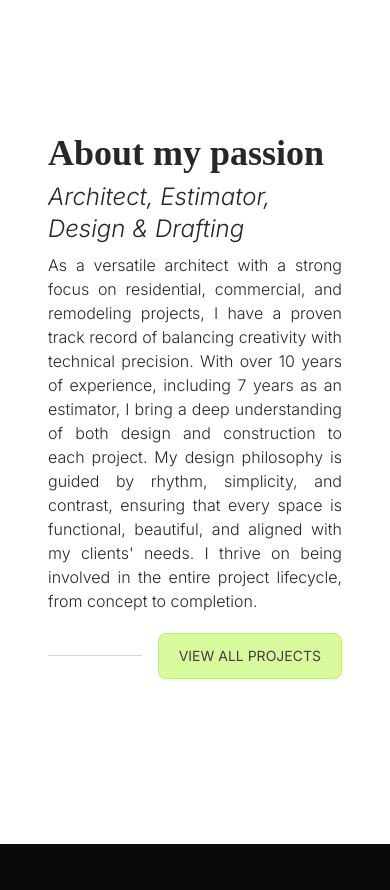
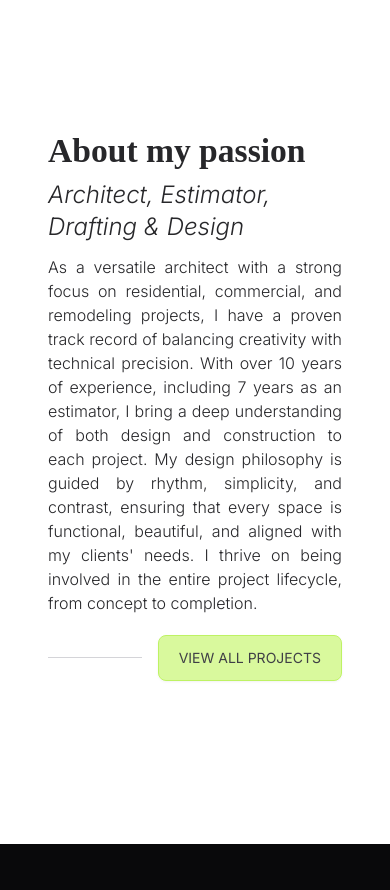
Before and after one commit to liz-garcia/architect-portfolio, a React (Vite) app in the folder client/: page / in a window 390 px wide. Shown: the part 860-1750 px from the top of the page. Built offline with nearby package versions, Linux system fonts and the light colour scheme; a web font is replaced by a local one.

Commit message:
Fixed issues in xs screens.

```diff
--- a/client/src/pages/About/AboutMeSection.jsx
+++ b/client/src/pages/About/AboutMeSection.jsx
@@ -5,12 +5,12 @@ const aboutMeStyle =
   "px-28 pt-16 pb-10 md:pb-8 sm:pb-16 flex md:flex-col lg:flex-row gap-4 md:gap-2 sm:gap-4 justify-center sm:h-screen sm:px-16 sm:mx-2 xs:h-dvh xs:px-10 xs:gap-2 md:mb-4";
 // * aboutMeTitle
 const aboutMeTitleStyle = "md:flex-none flex-1 w-1/3 md:w-auto";
-const h2Style = "font-black font-serif text-4xl";
+const h2Style = "font-black font-serif text-4xl xs:text-[2.1rem]";
 // * aboutMeText
 const aboutMeTextStyle =
   "md:flex-none flex flex-col gap-1 w-2/3 md:w-auto pt-2 pl-10 pr-18 md:pl-0 sm:pt-0";
 const h3Style =
-  "font-light text-2xl text-zinc-800 italic md:text-xl xs:text-2xl";
+  "font-light text-2xl text-zinc-800 italic md:text-xl xs:text-2xl sm:mb-1";
 // const brStyle = "3xl:hidden 2xl:hidden xs:block";
 const elevatorPitchStyle = "text-justify my-1 sm:mb-4";
 const dividerStyle1 =
@@ -28,7 +28,7 @@ const AboutMeSection = () => {
           <h2 className={h2Style}>About my passion</h2>
         </div>
         <div id="aboutMeText" className={aboutMeTextStyle}>
-          <h3 className={h3Style}>Architect, Estimator, Design & Drafting</h3>
+          <h3 className={h3Style}>Architect, Estimator, Drafting & Design</h3>
           <p id="elevatorPitch" className={elevatorPitchStyle}>
             As a versatile architect with a strong focus on residential,
             commercial, and remodeling projects, I have a proven track record of
```
